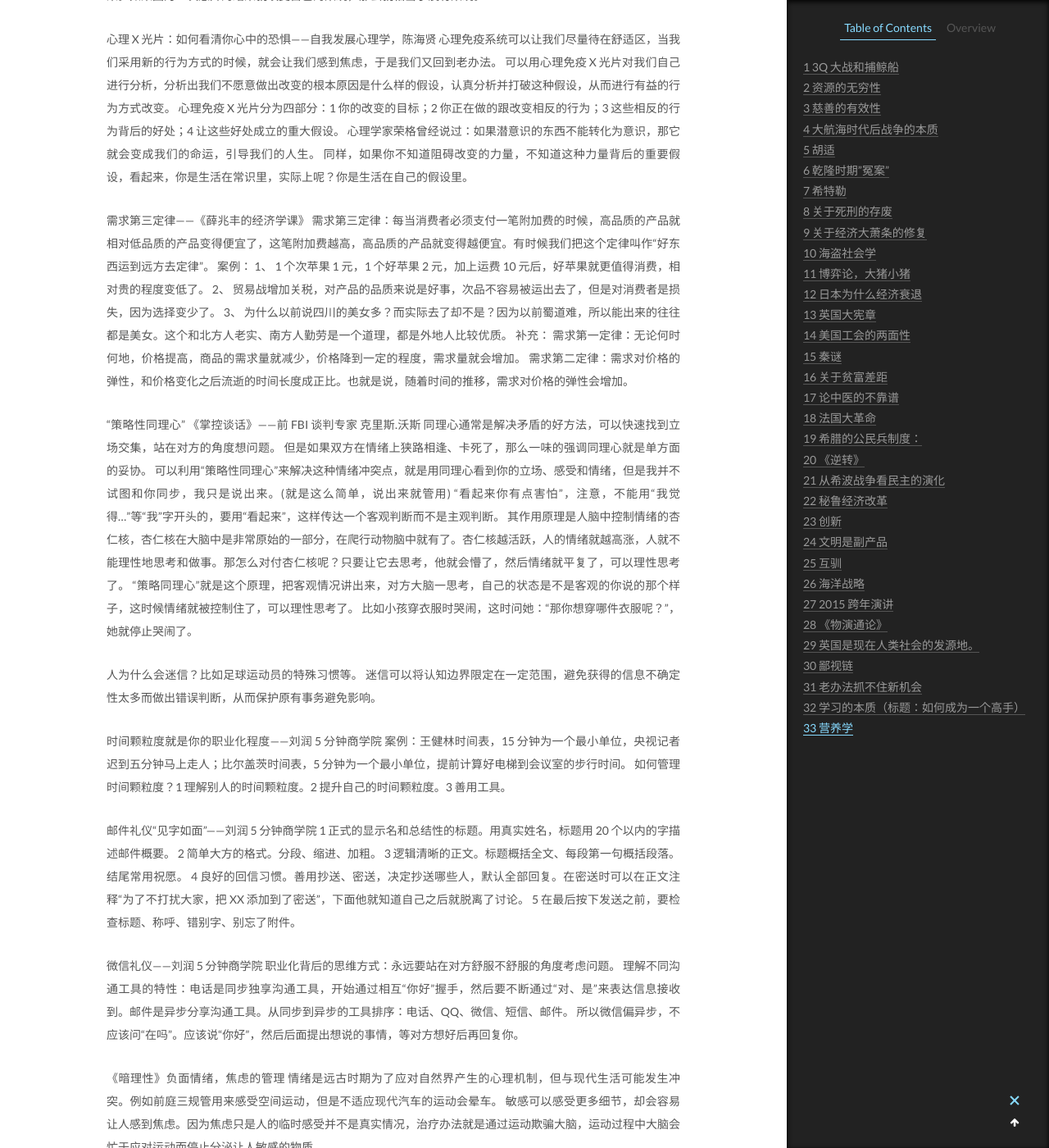
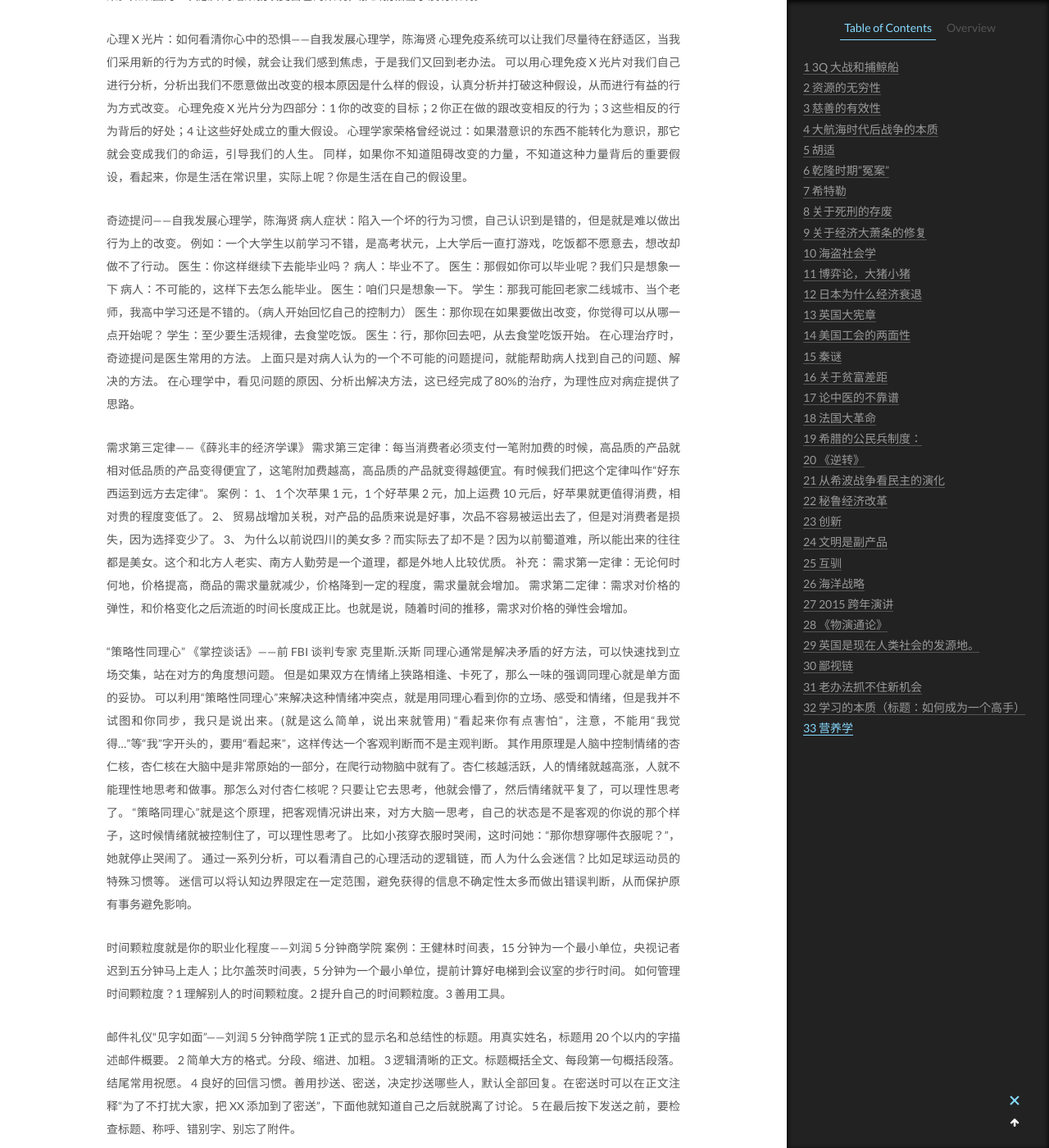
Before and after one commit to CodeHunter2006/CodeHunter2006.github.io, a Jekyll site: the page built from _posts/2014-02-11-Mr_Luo.md, in a window 1280 px wide and 1400 px high, scrolled down 13744 px. Shown: the whole window at 82% size. Built offline with Jekyll 4.4.1, drawn with Linux system fonts in a browser that asks for light colours.

Commit message:
Update 2014-02-11-Mr_Luo.md

```diff
--- a/_posts/2014-02-11-Mr_Luo.md
+++ b/_posts/2014-02-11-Mr_Luo.md
@@ -537,6 +537,23 @@ tags: book
 心理学家荣格曾经说过：如果潜意识的东西不能转化为意识，那它就会变成我们的命运，引导我们的人生。
 同样，如果你不知道阻碍改变的力量，不知道这种力量背后的重要假设，看起来，你是生活在常识里，实际上呢？你是生活在自己的假设里。
 
+奇迹提问——自我发展心理学，陈海贤
+病人症状：陷入一个坏的行为习惯，自己认识到是错的，但是就是难以做出行为上的改变。
+例如：一个大学生以前学习不错，是高考状元，上大学后一直打游戏，吃饭都不愿意去，想改却做不了行动。
+医生：你这样继续下去能毕业吗？
+病人：毕业不了。
+医生：那假如你可以毕业呢？我们只是想象一下
+病人：不可能的，这样下去怎么能毕业。
+医生：咱们只是想象一下。
+学生：那我可能回老家二线城市、当个老师，我高中学习还是不错的。（病人开始回忆自己的控制力）
+医生：那你现在如果要做出改变，你觉得可以从哪一点开始呢？
+学生：至少要生活规律，去食堂吃饭。
+医生：行，那你回去吧，从去食堂吃饭开始。
+在心理治疗时，奇迹提问是医生常用的方法。
+上面只是对病人认为的一个不可能的问题提问，就能帮助病人找到自己的问题、解决的方法。
+在心理学中，看见问题的原因、分析出解决方法，这已经完成了80%的治疗，为理性应对病症提供了思路。
+
+
 需求第三定律——《薛兆丰的经济学课》
 需求第三定律：每当消费者必须支付一笔附加费的时候，高品质的产品就相对低品质的产品变得便宜了，这笔附加费越高，高品质的产品就变得越便宜。有时候我们把这个定律叫作“好东西运到远方去定律”。
 案例：
@@ -555,7 +572,7 @@ tags: book
 其作用原理是人脑中控制情绪的杏仁核，杏仁核在大脑中是非常原始的一部分，在爬行动物脑中就有了。杏仁核越活跃，人的情绪就越高涨，人就不能理性地思考和做事。那怎么对付杏仁核呢？只要让它去思考，他就会懵了，然后情绪就平复了，可以理性思考了。
 “策略同理心”就是这个原理，把客观情况讲出来，对方大脑一思考，自己的状态是不是客观的你说的那个样子，这时候情绪就被控制住了，可以理性思考了。
 比如小孩穿衣服时哭闹，这时问她：“那你想穿哪件衣服呢？”，她就停止哭闹了。
-
+通过一系列分析，可以看清自己的心理活动的逻辑链，而
 人为什么会迷信？比如足球运动员的特殊习惯等。
 迷信可以将认知边界限定在一定范围，避免获得的信息不确定性太多而做出错误判断，从而保护原有事务避免影响。
 
```
